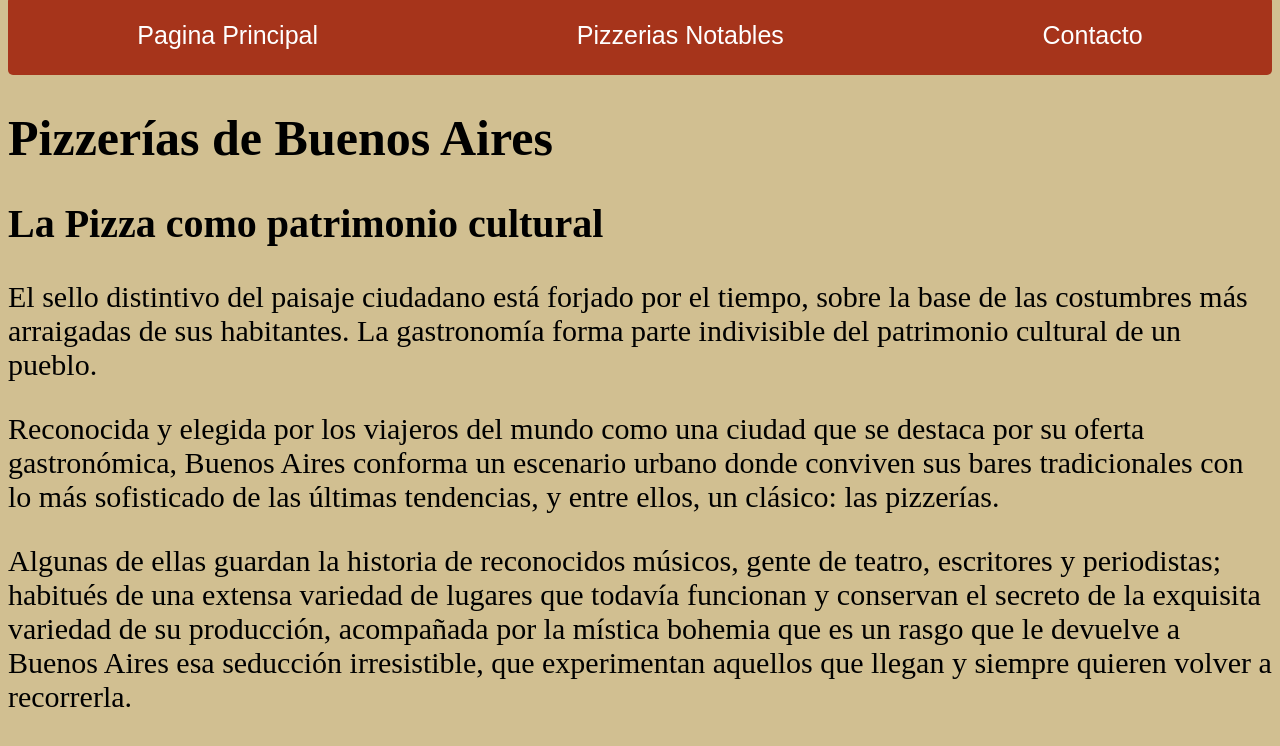
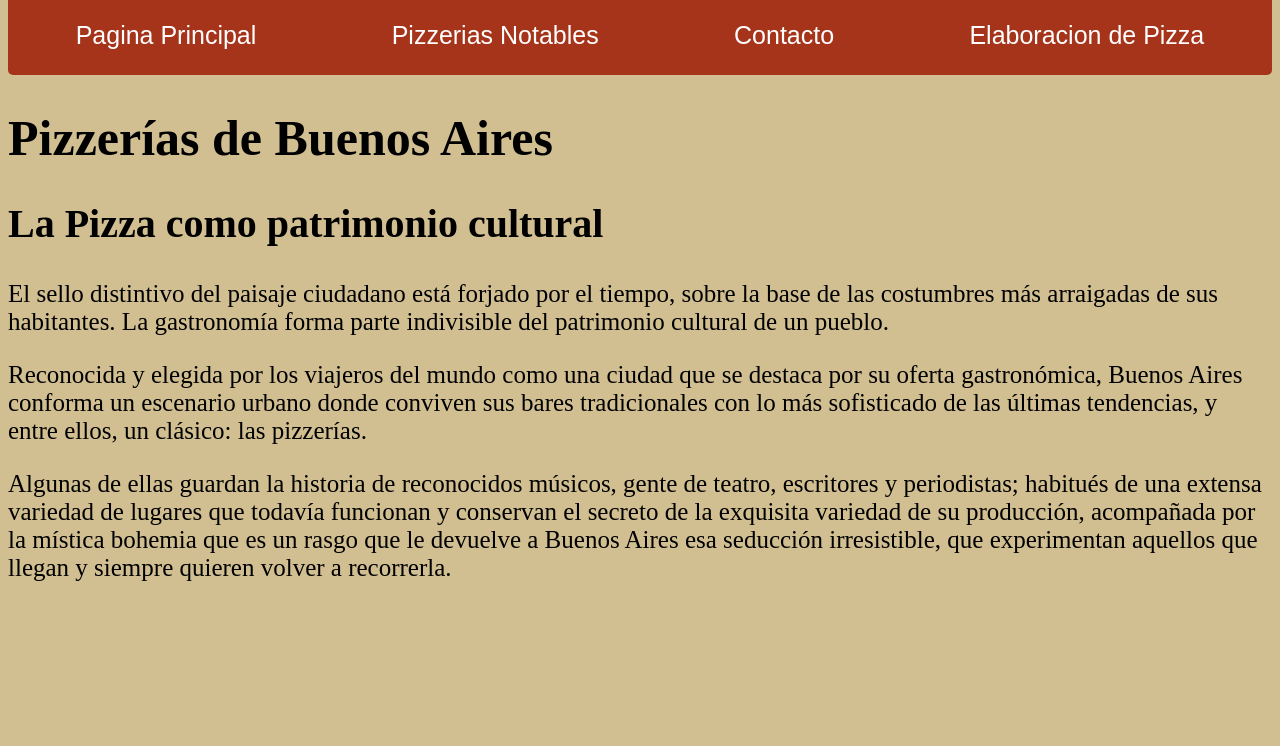
Before and after one commit to Soto19/Trabajos, a plain HTML site: page index.html in a window 1280 px wide. Shown: the part 30-776 px from the top of the page. Drawn offline with Linux system fonts and the light colour scheme.

Commit message:
Add files via upload

```diff
--- a/index.html
+++ b/index.html
@@ -5,7 +5,7 @@
     <meta charset="UTF-8">
     <meta http-equiv="X-UA-Compatible" content="IE=edge">
     <meta name="viewport" content="width=device-width, initial-scale=1.0">
-    <title>Document</title>
+    <title>Pizzerias Notables</title>
     <link rel="stylesheet" href="./estilos.css">
 </head>
 
@@ -19,20 +19,21 @@
     <div class="titulo"><a href="file:///C:/Users/Pancho/index.html/trabajo.integrador/index.html#" ><p class="titulo"> Pagina Principal</p></a>  </div>
     <div > <a href="file:///C:/Users/Pancho/index.html/trabajo.integrador/pizzerias.html#" ><p class="titulo"> Pizzerias Notables</p></a> </div>
     <div> <a href="file:///C:/Users/Pancho/index.html/trabajo.integrador/contacto.html#" ><p class="titulo">Contacto</p></a> </div>
+    <div> <a href="file:///C:/Users/Pancho/index.html/trabajo.integrador/elaboraciondepizza.html"> <p class="titulo"> Elaboracion de Pizza</p></a> </div>
 
     </div>
 
-    <div>
+    <div >
         <h1>Pizzerías de Buenos Aires</h1>
         <h2>La Pizza como patrimonio cultural
         </h2>
-        <p>El sello distintivo del paisaje ciudadano está forjado por el tiempo, sobre la base de las costumbres más arraigadas de sus habitantes. La gastronomía forma parte indivisible del patrimonio cultural de un pueblo.
+        <p class="flex-container3">El sello distintivo del paisaje ciudadano está forjado por el tiempo, sobre la base de las costumbres más arraigadas de sus habitantes. La gastronomía forma parte indivisible del patrimonio cultural de un pueblo.
         </p>
-        <p>Reconocida y elegida por los viajeros del mundo como una
+        <p class="flex-container3">Reconocida y elegida por los viajeros del mundo como una
             ciudad que se destaca por su oferta gastronómica, Buenos Aires
             conforma un escenario urbano donde conviven sus bares tradicionales con lo más sofisticado de las últimas tendencias, y entre ellos, un clásico: las pizzerías.
             </p>
-            <p>Algunas de ellas guardan la historia de reconocidos músicos, gente de teatro, escritores y periodistas; habitués de una extensa variedad de lugares que todavía funcionan y conservan el secreto de la exquisita variedad de su producción, acompañada por la
+            <p class="flex-container3">Algunas de ellas guardan la historia de reconocidos músicos, gente de teatro, escritores y periodistas; habitués de una extensa variedad de lugares que todavía funcionan y conservan el secreto de la exquisita variedad de su producción, acompañada por la
                 mística bohemia que es un rasgo que le devuelve a Buenos Aires esa seducción irresistible, que experimentan aquellos que llegan y siempre quieren volver a recorrerla.
                 </p>
 
```
